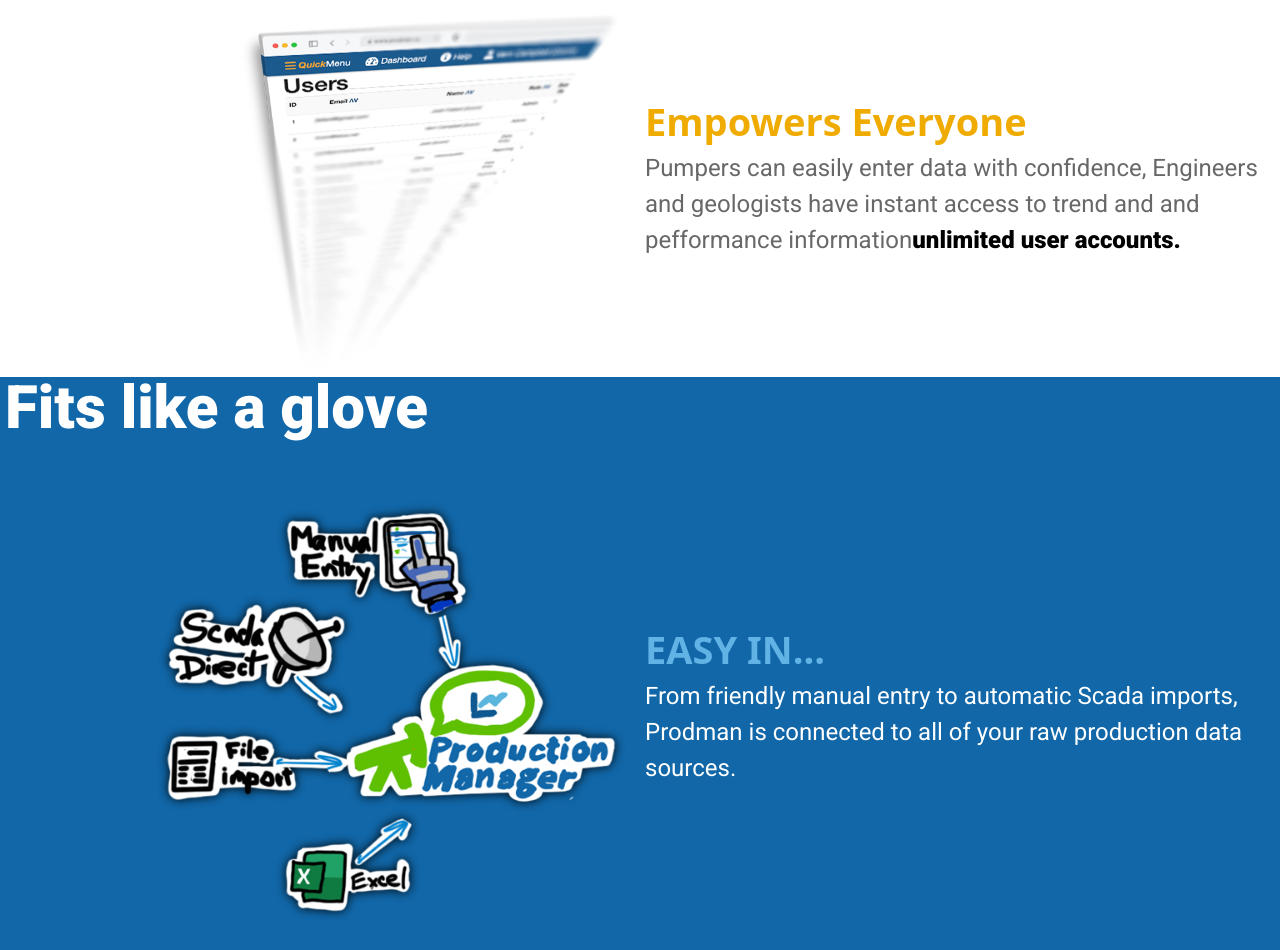
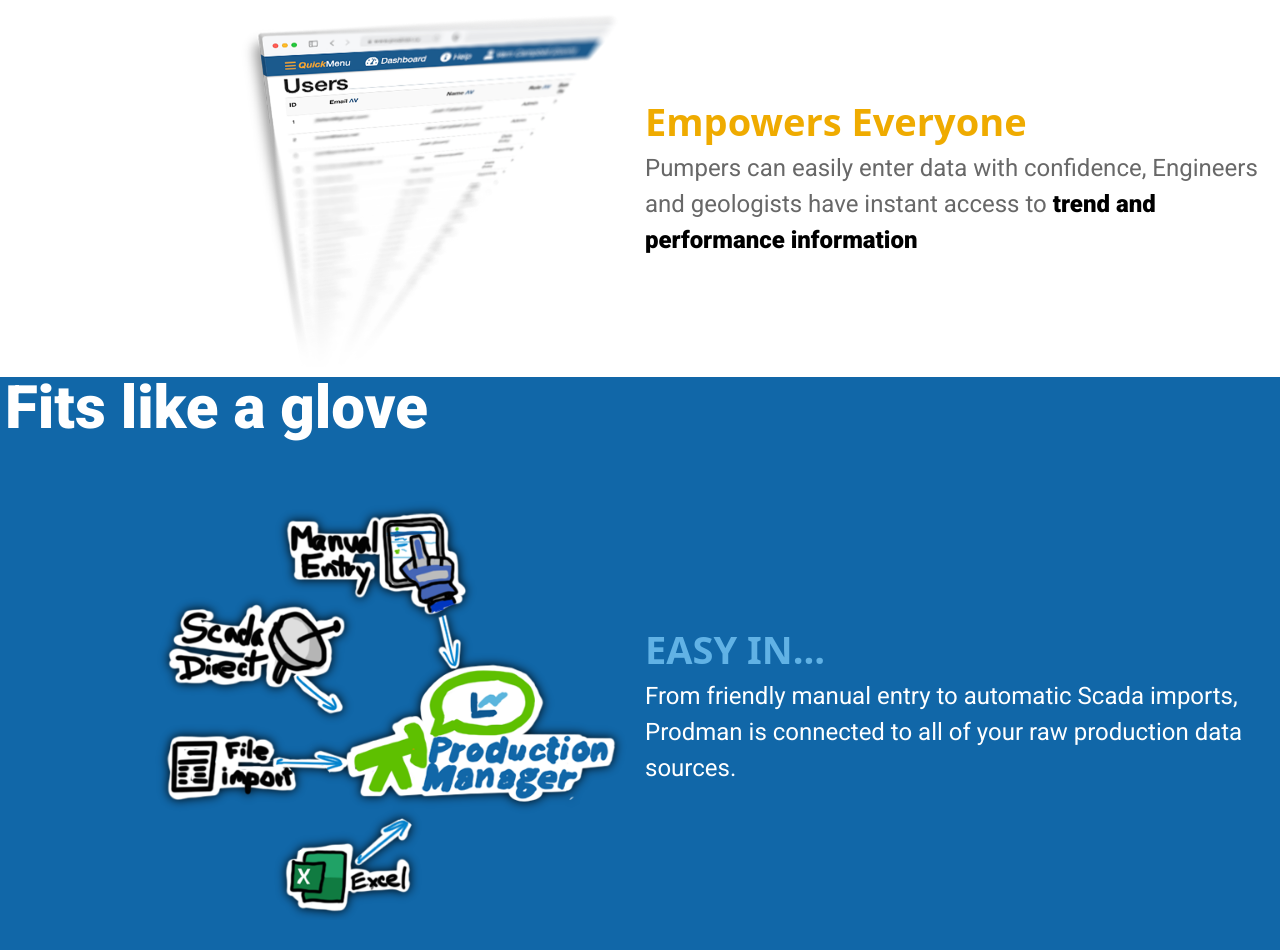
Before and after one commit to xzed12/prodman4usa, a plain HTML site: page index.html in a window 1280 px wide. Shown: the part 1602-2552 px from the top of the page. Drawn offline with nearby package versions, Linux system fonts and the light colour scheme.

Commit message:
Update index.html
content edits

```diff
--- a/index.html
+++ b/index.html
@@ -113,7 +113,7 @@
           <h4 style="color:#efab00;">Empowers Everyone</h4>
           </div>
           <div class="items-left">
-            <p>Pumpers can easily enter data with confidence, Engineers and geologists have instant access to trend and and pefformance information<b style="color:#000;">unlimited user accounts.</b></p>
+            <p>Pumpers can easily enter data with confidence, Engineers and geologists have instant access to <b style="color:#000;"> trend and performance information</b></p>
           </div>
         </div>
     </div>
```
